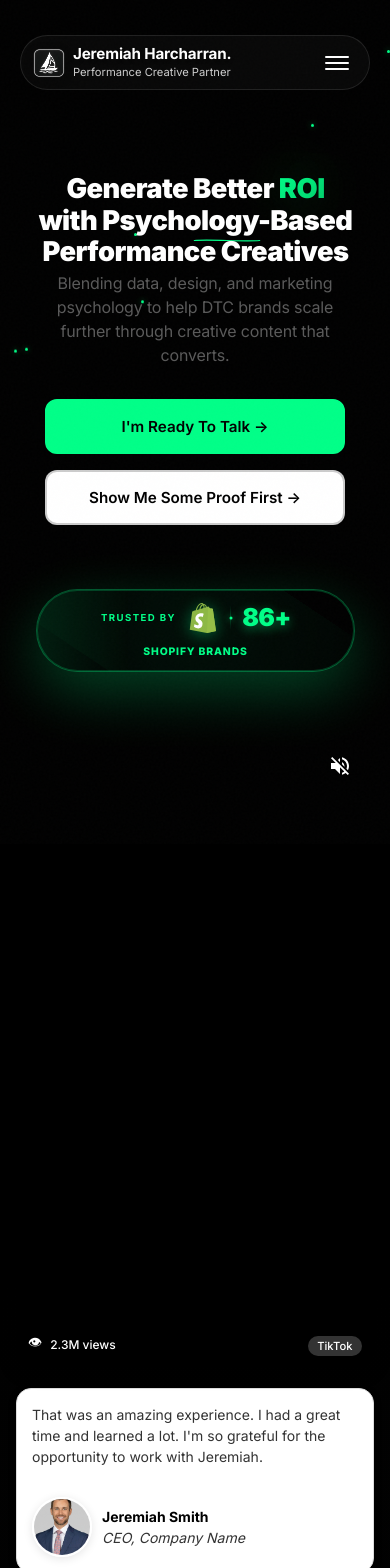
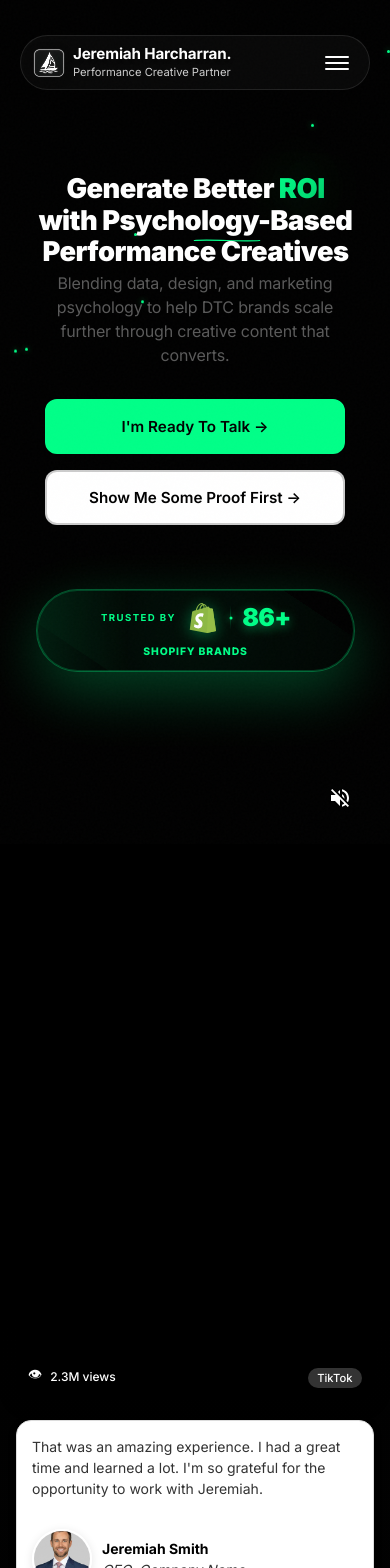
Before and after one commit to Mo-Ibra/jeremiah-portfolio, a Next.js app: page / in a window 390 px wide. Shown: the top 1568 px of the page. Built offline with nearby package versions, Linux system fonts and the light colour scheme.

Commit message:
Fix Issue

```diff
--- a/styles/video-reels.css
+++ b/styles/video-reels.css
@@ -49,7 +49,7 @@ body.dark .video-reels {
 
 @media (max-width: 768px) {
   .video-reels {
-    margin-top: -12rem;
+    margin-top: -10rem;
   }
   /* .video-reels .particle {
     width: 3px;
```
Also changed, not shown: app/globals.css (line endings or trailing spaces).
